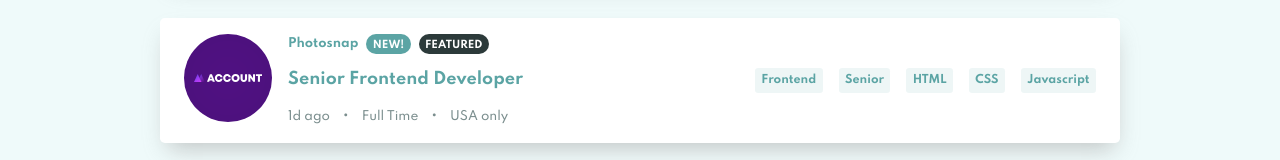
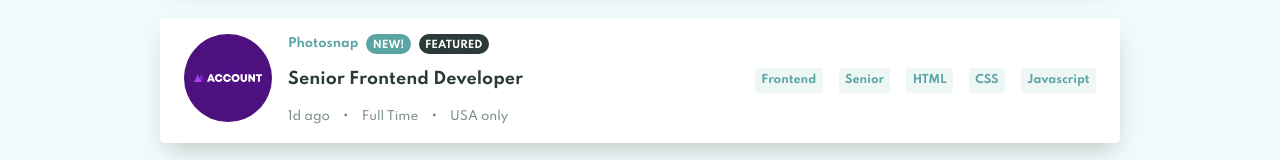
Before and after one commit to Moro-Afriyie/Job-listings-with-filtering, a React (Create React App) app in the folder job-listings-with-filtering/: page / in a window 1280 px wide. Shown: the part 150-310 px from the top of the page. Built offline with nearby package versions, Linux system fonts and the light colour scheme.

Commit message:
add hover to change color of the position

```diff
--- a/job-listings-with-filtering/src/styles/Card.scss
+++ b/job-listings-with-filtering/src/styles/Card.scss
@@ -1,7 +1,4 @@
 @import "./variables.scss";
-
-//background-color: $FilterTablets;
-//color: $DesaturatedDarkCyan;
 .card__container {
   background-color: #ffffff;
   border-radius: 0.3rem;
@@ -53,9 +50,12 @@
       }
       .position {
         font-weight: 700;
-        color: $DesaturatedDarkCyan;
+        color: $VeryDarkGrayishCyan;
         text-transform: capitalize;
         font-size: 1rem;
+        &:hover {
+          color: $DesaturatedDarkCyan;
+        }
       }
       .day {
         display: flex;
```
